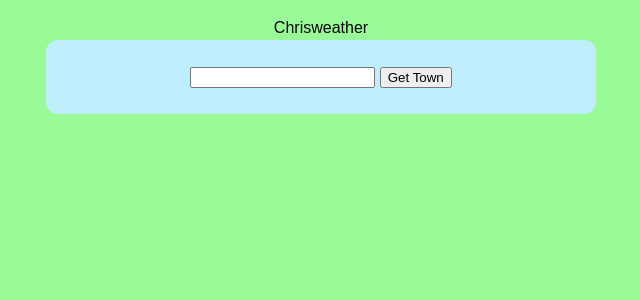
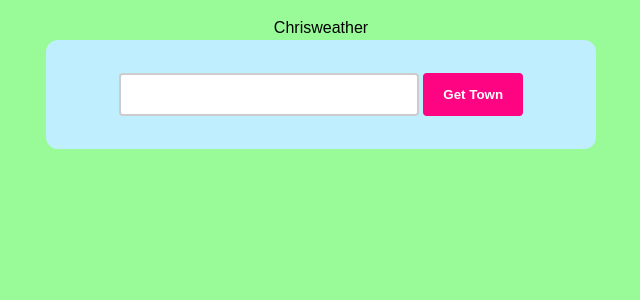
Before and after one commit to ironhymen/weatherapp, a Flask app: page / in a window 1280 px wide. Shown: the top 300 px of the page, without its empty margins (319-959 px from the left). Run offline with Flask 2, Linux system fonts and the light colour scheme; data comes from the database, SQL or seed files in the repository; some web fonts are replaced.

Commit message:
style updates
changed the style

```diff
--- a/static/search.js
+++ b/static/search.js
@@ -1,5 +1,5 @@
 //prevent button from being pressed if user inputs town not in townresults
-document.querySelector('button').addEventListener('click', function (e) {
+document.querySelector('townselect').addEventListener('click', function (e) {
     var townsearch = document.querySelector('#townsearch-input').value;
     var townresults = document.querySelector('#sitelist').options;
     var townresultsArray = [];
--- a/static/style.css
+++ b/static/style.css
@@ -250,12 +272,59 @@ h1, h2, h3, h4, h5, h6 {
 }
 
 .almanac-table td:first-child {
-  font-weight: bold; /* make the first column bold */
+  font-weight: 700; /* make the first column 700 */
 }
 
 .almanac-table td:last-child {
   text-align: right; /* right align the last column */
 }
+
+/* SEARCH AND INDEX CSS */
+#townsearch-input {
+  /* add some styles to the input element */
+  width: 300px;
+  padding: 12px 20px;
+  margin: 8px 0;
+  box-sizing: border-box;
+  border: 2px solid #ccc;
+  border-radius: 4px;
+}
+
+#townselect {
+  /* add some styles to the button element */
+  width: 100px;
+  background-color: #ff0482;
+  color: white;
+  font-family: neue-haas-grotesk-display,sans-serif;
+  font-weight: 700;
+  padding: 14px 20px;
+  margin: 8px 0;
+  border: none;
+  border-radius: 4px;
+  cursor: pointer;
+}
+
+/* add some styles to the flashes element */
+.flashes {
+  list-style-type: none;
+  margin: 0;
+  padding: 0;
+}
+
+.flashes li {
+  background-color: #f44336;
+  color: white;
+  padding: 10px 20px;
+  margin-bottom: 8px;
+  border-radius: 4px;
+  text-align: center;
+}
+
+
+
+
+
+
 @media only screen and (max-width: 800px) {
   .container {
     width: 95%;
--- a/templates/index.html
+++ b/templates/index.html
@@ -26,7 +26,7 @@
                 <option value="{{ town }}">
                     {% endfor %}
             </datalist>
-            <button type="submit">Get Town</button>
+            <button type="submit" id="townselect">Get Town</button>
         </form>
     </div>
 </div>
```
Also changed, not shown: other parts of static/style.css (+29 -6 lines), templates/weather.html (+19 -5 lines).
